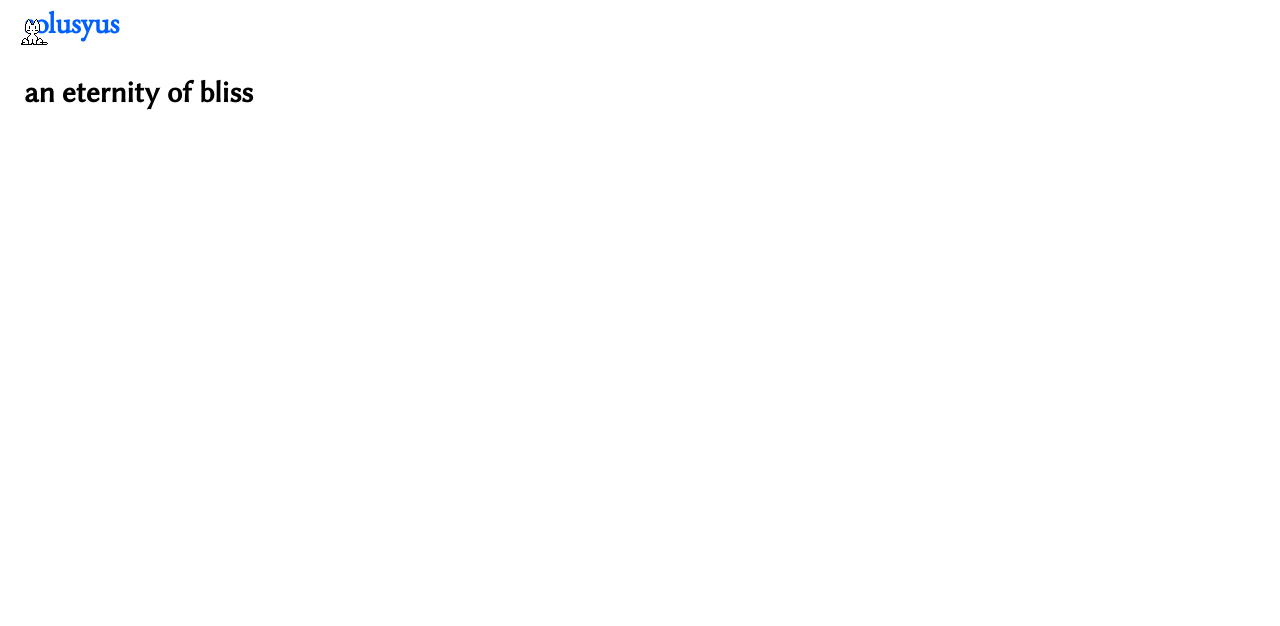
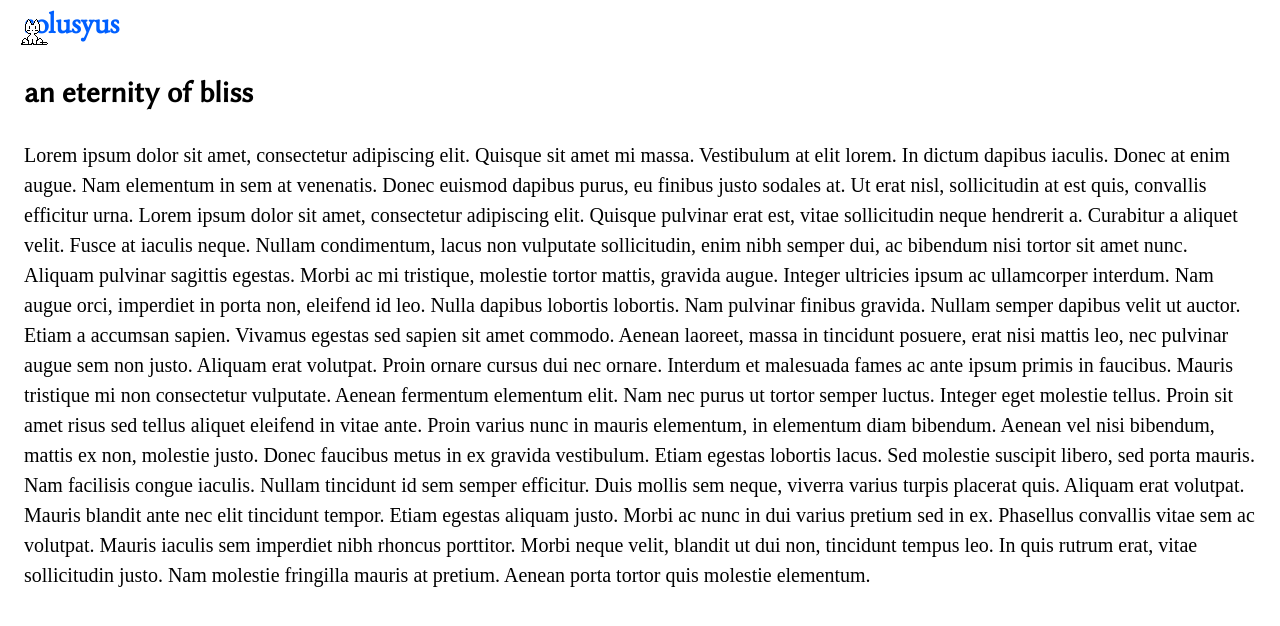
Before and after one commit to solusyus/website, a Jekyll site: the page built from index.html, in a window 1280 px wide. Shown: the top 626 px of the page. Built offline with Jekyll 4.4.1, drawn with Linux system fonts in a browser that asks for light colours; nearby versions of some CDN libraries; some web fonts are replaced; a script that is not in the unit is left out.

Commit message:
Update index.html

```diff
--- a/index.html
+++ b/index.html
@@ -4,4 +4,15 @@ title: Solusyus
 ---
 <section>
   <h1>an eternity of bliss</h1>
+  <p>
+    Lorem ipsum dolor sit amet, consectetur adipiscing elit. Quisque sit amet mi massa. Vestibulum at elit lorem. In dictum dapibus iaculis. Donec at enim augue. Nam elementum in sem at venenatis. Donec euismod dapibus purus, eu finibus justo sodales at. Ut erat nisl, sollicitudin at est quis, convallis efficitur urna.
+
+Lorem ipsum dolor sit amet, consectetur adipiscing elit. Quisque pulvinar erat est, vitae sollicitudin neque hendrerit a. Curabitur a aliquet velit. Fusce at iaculis neque. Nullam condimentum, lacus non vulputate sollicitudin, enim nibh semper dui, ac bibendum nisi tortor sit amet nunc. Aliquam pulvinar sagittis egestas. Morbi ac mi tristique, molestie tortor mattis, gravida augue. Integer ultricies ipsum ac ullamcorper interdum. Nam augue orci, imperdiet in porta non, eleifend id leo.
+
+Nulla dapibus lobortis lobortis. Nam pulvinar finibus gravida. Nullam semper dapibus velit ut auctor. Etiam a accumsan sapien. Vivamus egestas sed sapien sit amet commodo. Aenean laoreet, massa in tincidunt posuere, erat nisi mattis leo, nec pulvinar augue sem non justo. Aliquam erat volutpat.
+
+Proin ornare cursus dui nec ornare. Interdum et malesuada fames ac ante ipsum primis in faucibus. Mauris tristique mi non consectetur vulputate. Aenean fermentum elementum elit. Nam nec purus ut tortor semper luctus. Integer eget molestie tellus. Proin sit amet risus sed tellus aliquet eleifend in vitae ante. Proin varius nunc in mauris elementum, in elementum diam bibendum. Aenean vel nisi bibendum, mattis ex non, molestie justo.
+
+Donec faucibus metus in ex gravida vestibulum. Etiam egestas lobortis lacus. Sed molestie suscipit libero, sed porta mauris. Nam facilisis congue iaculis. Nullam tincidunt id sem semper efficitur. Duis mollis sem neque, viverra varius turpis placerat quis. Aliquam erat volutpat. Mauris blandit ante nec elit tincidunt tempor. Etiam egestas aliquam justo. Morbi ac nunc in dui varius pretium sed in ex. Phasellus convallis vitae sem ac volutpat. Mauris iaculis sem imperdiet nibh rhoncus porttitor. Morbi neque velit, blandit ut dui non, tincidunt tempus leo. In quis rutrum erat, vitae sollicitudin justo. Nam molestie fringilla mauris at pretium. Aenean porta tortor quis molestie elementum.
+  </p>
 </section>
```
